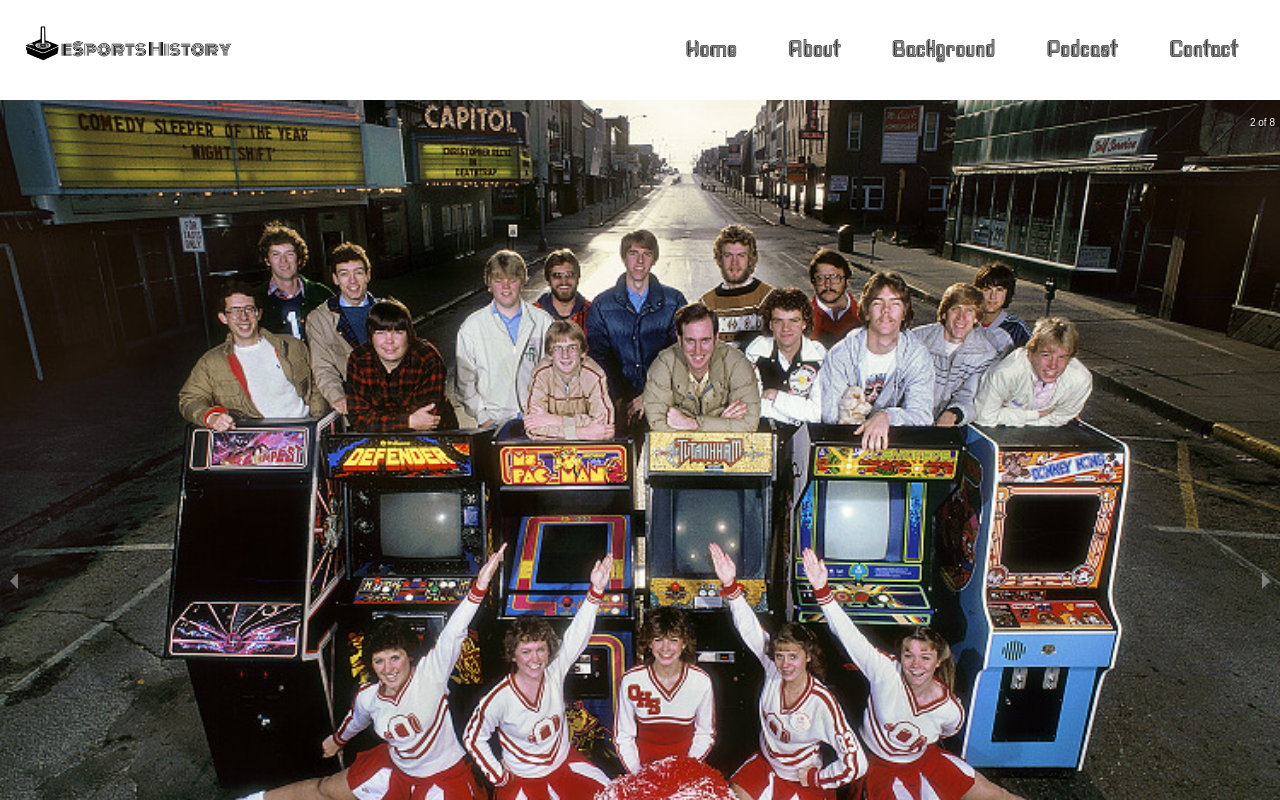
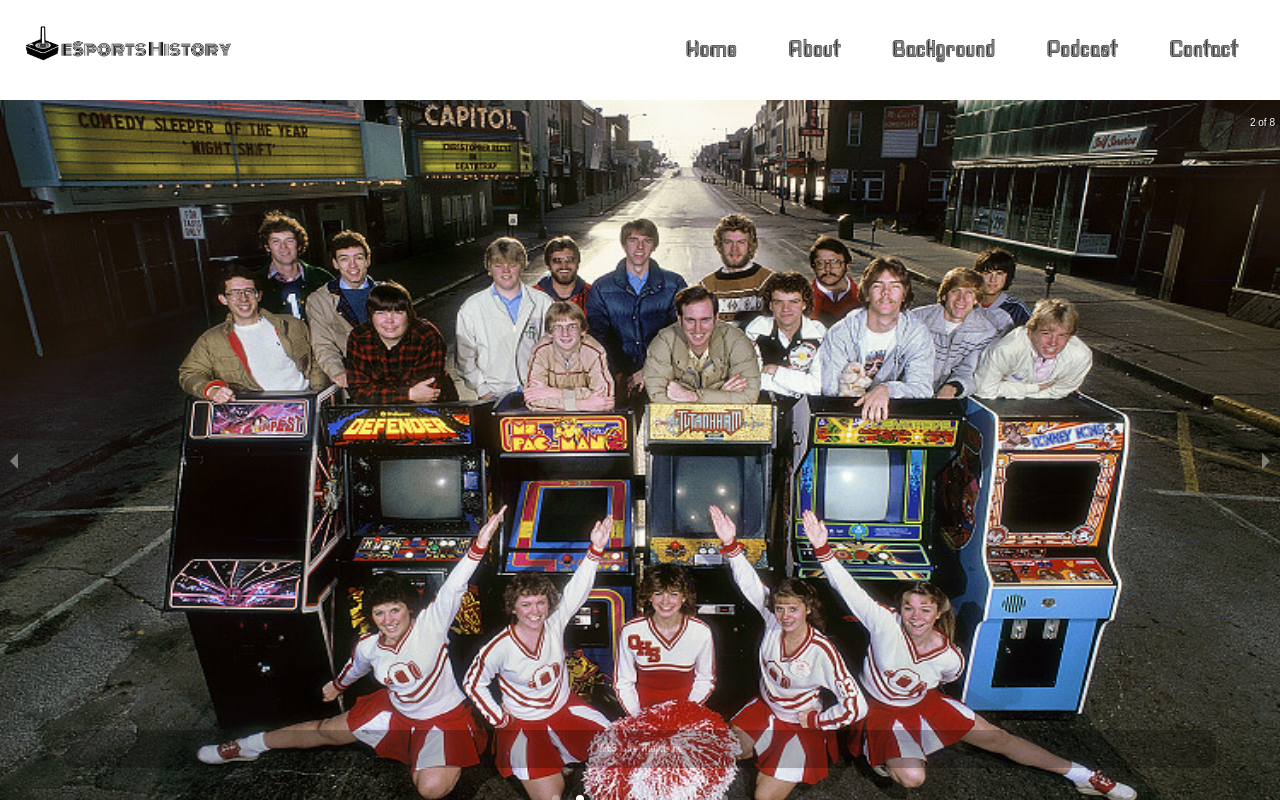
Before and after one commit to Zarnerz/EH-React, a React (Create React App) app in the folder esports-history/: page / in a window 1280 px wide. Shown: the top 800 px of the page. Built offline with nearby package versions, Linux system fonts and the light colour scheme.

Commit message:
max-height added for Carousel images - all main functionalities and styles complete

```diff
--- a/esports-history/src/App.css
+++ b/esports-history/src/App.css
@@ -61,6 +61,11 @@
   display: none;
 }
 
+.carousel img {
+  max-height: 90vh;
+  width: auto;
+}
+
 footer p {
   font-family: Footer;
 }
--- a/esports-history/src/global/carousel/Carousel.js
+++ b/esports-history/src/global/carousel/Carousel.js
@@ -10,7 +10,7 @@
 import carouselImg8 from "../../images/2.jpg";
 
 export default () => (
-  <Carousel autoPlay>
+  <Carousel className="carousel" autoPlay>
     <div>
       <img src={carouselImg1} alt="trophy with stage and lights" />
       <p className="legend">Intel Extreme Masters</p>
```
